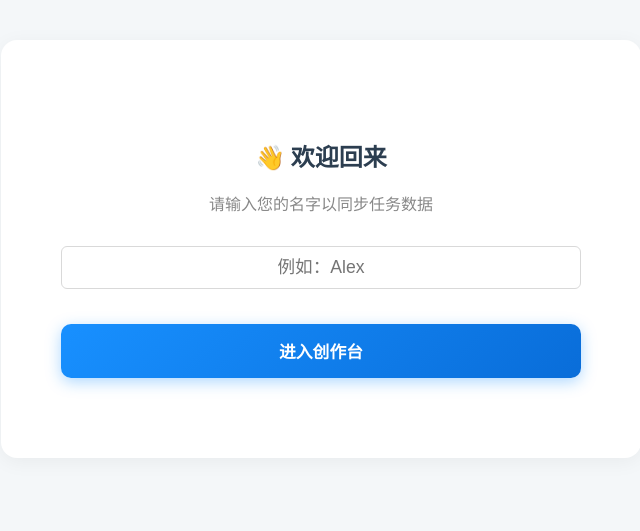
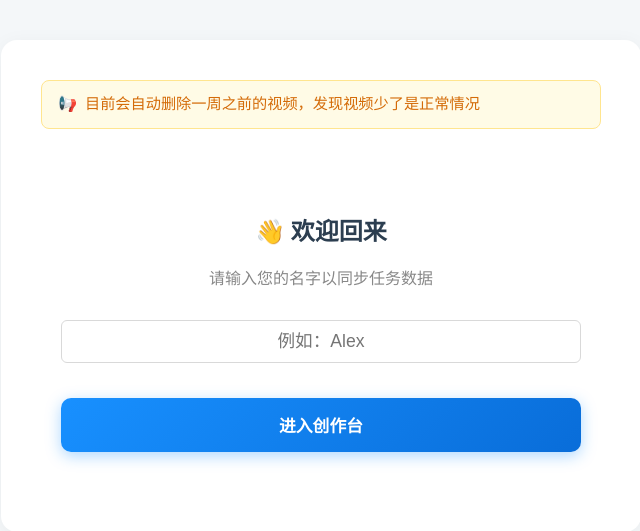
Before and after one commit to differentname123/auto_video, a Python web app: template application/templates/index.html in a window 1280 px wide. Shown: the top 531 px of the page, without its empty margins (319-959 px from the left). Run offline with Jinja, Linux system fonts and the light colour scheme; the template is opened without the code that fills it, so the values that code supplies are empty.

Commit message:
2025-03-20:     已完成:         1.持久化保存敏感素材id，避免重复使用被封禁的素材         2.凌晨三点删除7天之前的视频     待完成：         -6.删除一定时间直接的视频，因为老视频没有收益了只会有被举报的风险         -5.优化封面，当前封面的风格太过于相似，导致很容易被发现是一个团伙组织在进行发视频。         -4.继续按照  需求转换为完整的提示词.txt 的内容生成初步提示词，然后进行筛选 融合优化         -3.优化带货文案的生成，提高转换率         -2.5.优化提示词提高带货的收益，找到高收益，高转换的商品，均衡转化率和佣金之间的平衡         -2.重构适配带货的详细逻辑         -1:重构和重新实现字幕和水印遮挡这部分代码         -0.5：热门视频的挖掘感觉还是不是很ok，还需要优化         0.优化字幕形式(不使用模糊,而是直接特色化的背景框).优化画面和音频的长度,先丢弃多余的画面.然后想办法让文案变得更加和原来差不多一点.考虑实现对所有字幕的替换,和字幕的无损去除         2.存在创作的大问题，那就是有时候 (BV1zsrfBvEZD) 第4点 分成三个部分 等这些语言和时间内容不匹配，太照抄照搬了.BV1EyknBwE2b存在不完美的遮挡，以及bgm声音太小         3.有必要取消素材中的是否实时视频，直接在创作设置是否立即发送，有必要进行视频制作的尽量统一，一个是为了减小时间消耗，另一个是降低画质和音质的损失,排查视频制作过程中的瓶颈，进行优化         4.增加未发出视频的撤回功能，重试的按钮         6.进一步的提高有趣的字幕，甚至水印框的位置也应该增加我们自己合适的水印，考虑实现对别人字幕的去除之后再增加，比如直接截断然后在下面纯黑增加字幕         8.封面特别重要，允许用户上传封面.然后顺便新增是否自动发的功能，不自动发就会等待用户确定之后再发，而且前端要有明晃晃的元素提醒用户，免得用户忘记审批了。         9.增加用户选定字幕的出现区域，不然就会出现7605735080010954682 这个视频的结果，那就是把中间下面不变的内容当作了字幕

```diff
--- a/application/templates/index.html
+++ b/application/templates/index.html
@@ -26,6 +26,9 @@
         .stat-badge { font-weight: 600; margin: 0 2px; }
         .user-action { color: var(--primary-color); cursor: pointer; font-size: 0.9rem; text-decoration: none; white-space: nowrap; }
         .user-action:hover { opacity: 0.8; text-decoration: underline; }
+
+        /* 公告栏样式 (新增) */
+        .announcement-bar { background-color: #fffbe6; border: 1px solid #ffe58f; color: #d46b08; padding: 12px 16px; border-radius: 8px; margin-bottom: 25px; font-size: 0.95rem; display: flex; align-items: flex-start; gap: 8px; line-height: 1.5; animation: slideDown 0.4s ease-out; }
 
         /* 提示图标与气泡优化 */
         .label-wrap { display: inline-flex; align-items: center; gap: 6px; position: relative; max-width: 100%; }
@@ -175,6 +178,8 @@
 <body>
 
 <div class="container">
+    <div id="sys-announcement" class="announcement-bar hidden"></div>
+
     <div id="auth-section" class="hidden" style="text-align: center; padding: 40px 20px;">
         <h2 style="color: #2c3e50; margin-bottom: 10px;">👋 欢迎回来</h2>
         <p style="color:#888; margin-bottom: 30px;">请输入您的名字以同步任务数据</p>
@@ -443,6 +448,15 @@
 </template>
 
 <script>
+    // ================= 公告配置区 =================
+    // 💡 修改下方双引号内的文本即可控制公告内容。
+    // 💡 如果不需要展示公告，将文本清空（如 const ANNOUNCEMENT_TEXT = ""; ），公告就会自动隐藏且不占任何空间。
+    const ANNOUNCEMENT_TEXT = "目前会自动删除一周之前的视频，发现视频少了是正常情况";
+
+    // const ANNOUNCEMENT_TEXT = "";
+
+    // ==============================================
+
     const APP = {currentUser: localStorage.getItem('userName'), videoCounter: 0, isConfigConfirmed: false};
     const UI = {
         authSection: document.getElementById('auth-section'),
@@ -795,6 +809,14 @@
     };
 
     document.addEventListener('DOMContentLoaded', () => {
+        // --- 初始化并渲染公告 ---
+        const announcementEl = document.getElementById('sys-announcement');
+        if (ANNOUNCEMENT_TEXT.trim() !== "") {
+            announcementEl.innerHTML = `<span>📢</span> <span>${ANNOUNCEMENT_TEXT}</span>`;
+            announcementEl.classList.remove('hidden');
+        }
+        // -----------------------
+
         if (APP.currentUser) initMainApp();
         else UI.authSection.classList.remove('hidden');
         initDateSelect();
```
